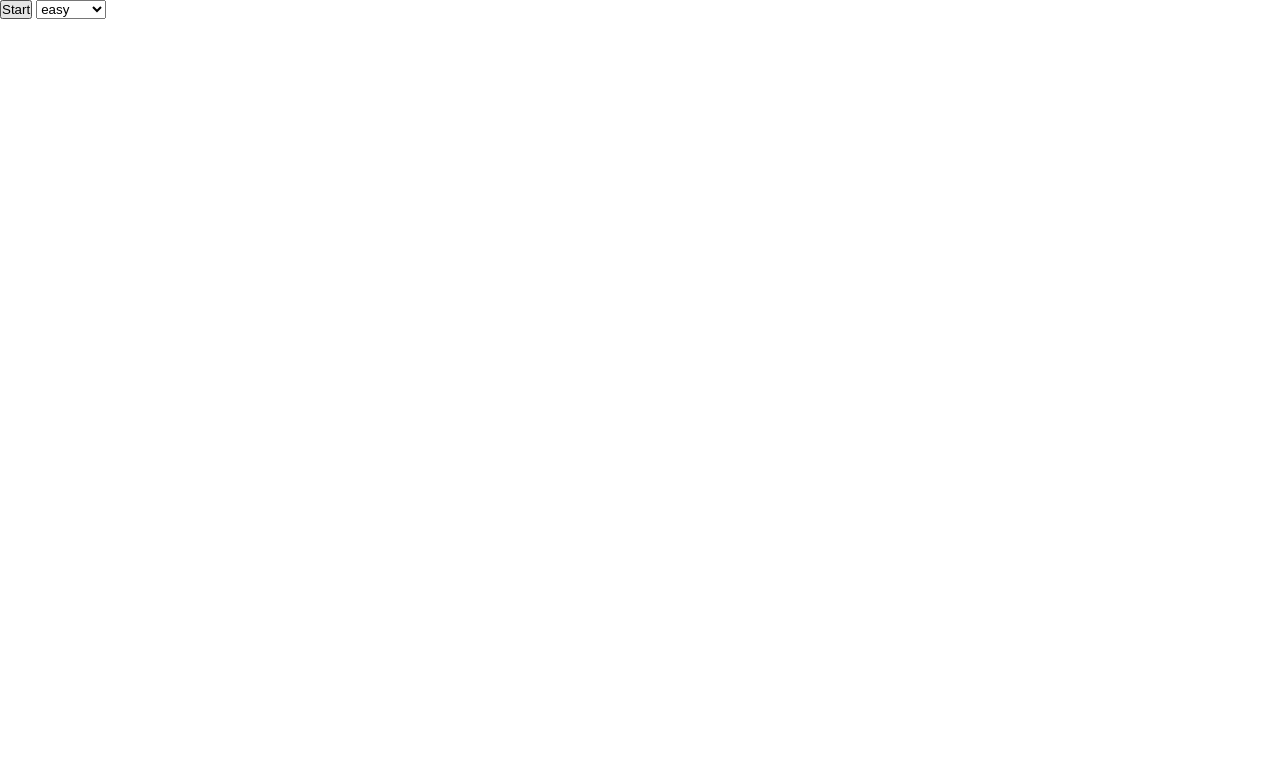
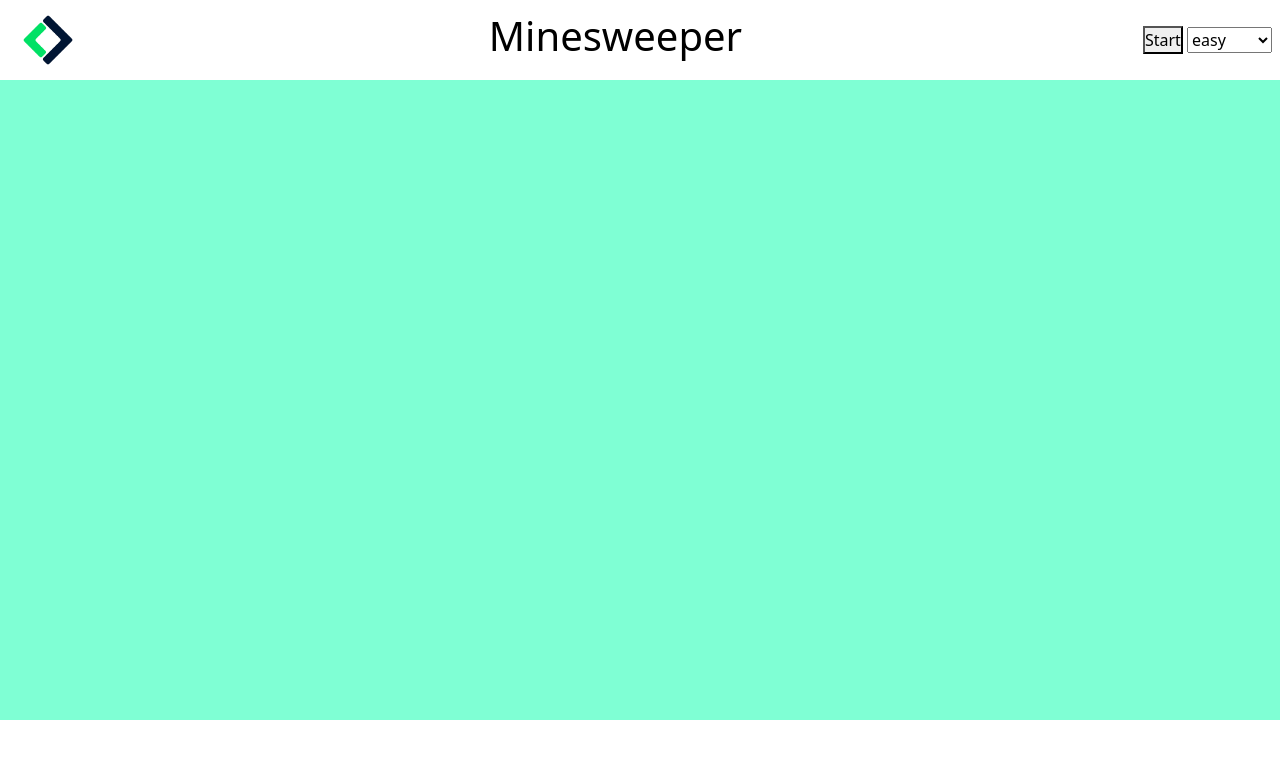
Before and after one commit to GiordanoMercatali/js-campominato-dom, a plain HTML site: page index.html in a window 1280 px wide. Drawn offline with nearby package versions, Linux system fonts and the light colour scheme.

Commit message:
add: style

```diff
--- a/css/style.css
+++ b/css/style.css
@@ -10,6 +10,24 @@
     padding: 0;
     box-sizing: border-box;
     color: var(--font-color);
+}
+
+/*HEADER*/
+header{
+    width: 100%;
+    height: 10vh;
+}
+
+.logo img{
+    height: 5rem;
+    width: 5rem;
+}
+
+/* MAIN */
+main{
+    width: 100%;
+    height: 80vh;
+    background-color: aquamarine;
 }
 
 /* GRID */
@@ -31,16 +49,6 @@
     align-items: center;
 }
 
-/* .cell.small{
-    width: calc(100% / 9);
-    height: calc(100% / 9);
-}
-
-.cell.big{
-    width: calc(100% / 7);
-    height: calc(100% / 7);
-} */
-
 .blue{
     background-color: blue;
 }
--- a/index.html
+++ b/index.html
@@ -5,18 +5,30 @@
 	<head>
 		<meta charset="utf-8">
         <meta name="viewport" content="width=device-width, initial-scale=1">
+            <!-- BOOTSTRAP STYLESHEET -->
+    <link href="https://cdn.jsdelivr.net/npm/bootstrap@5.2.3/dist/css/bootstrap.min.css" rel="stylesheet" integrity="sha384-rbsA2VBKQhggwzxH7pPCaAqO46MgnOM80zW1RWuH61DGLwZJEdK2Kadq2F9CUG65" crossorigin="anonymous">
+    <script src="https://cdn.jsdelivr.net/npm/bootstrap@5.2.3/dist/js/bootstrap.bundle.min.js" integrity="sha384-kenU1KFdBIe4zVF0s0G1M5b4hcpxyD9F7jL+jjXkk+Q2h455rYXK/7HAuoJl+0I4" crossorigin="anonymous"></script>        <!-- CUSTOM STYLESHEET -->
+
         <link rel="stylesheet" href="css/style.css">
 		<title> Test flex </title>
 	</head>
 
     <body>
-        <header>
+        <header class=" p-2 d-flex justify-content-between align-items-center">
+            <div class="logo">
+                <img src="/img/mobile-logo.png" alt="">
+            </div>
+            <div class="title">
+                <h1>Minesweeper</h1>
+            </div>
+            <div class="form">
                 <button id="start">Start</button>
                 <select id="difficulty">
                     <option value="easy">easy</option>
                     <option value="medium">medium</option>
                     <option value="hard">hard</option>
                 </select>
+            </div>
         </header>
 
         <main>
```
Also changed, not shown: img/mobile-logo.png (added). Lines whose indentation alone changed are shown as unchanged.
